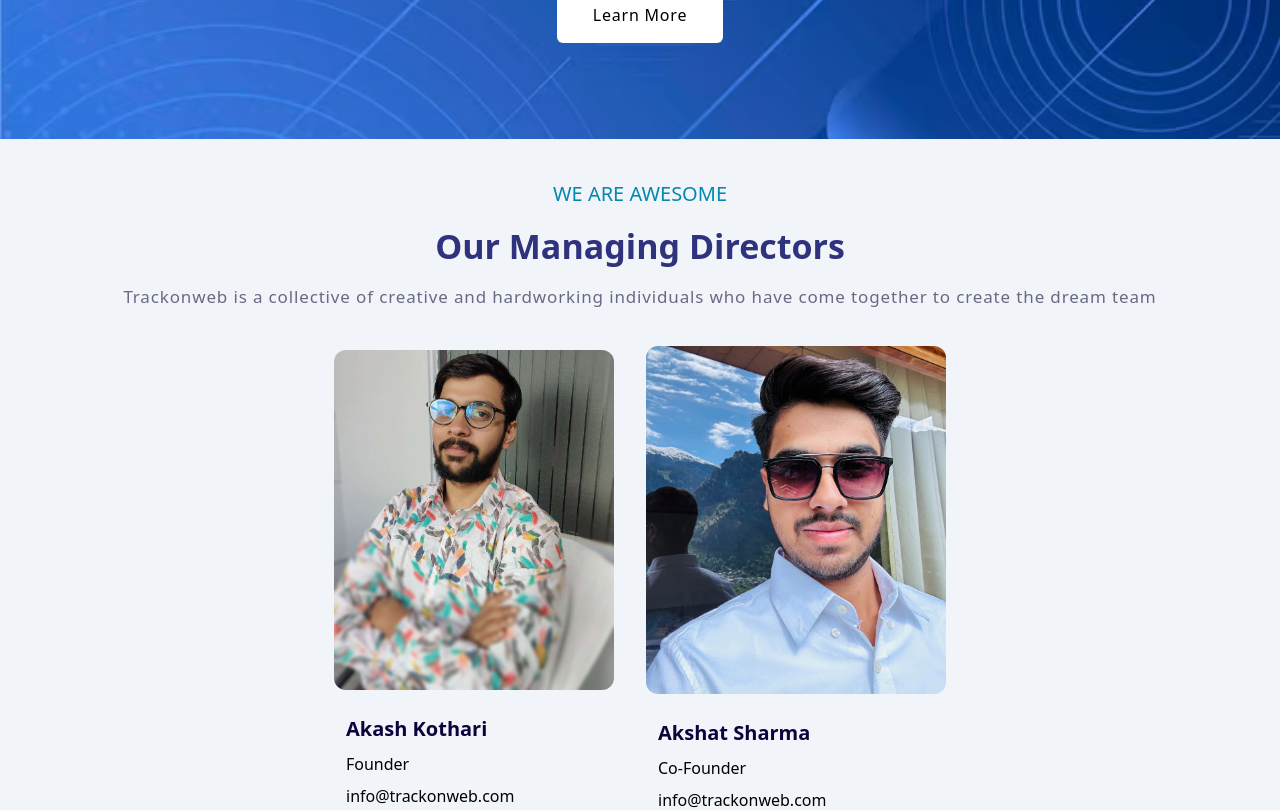
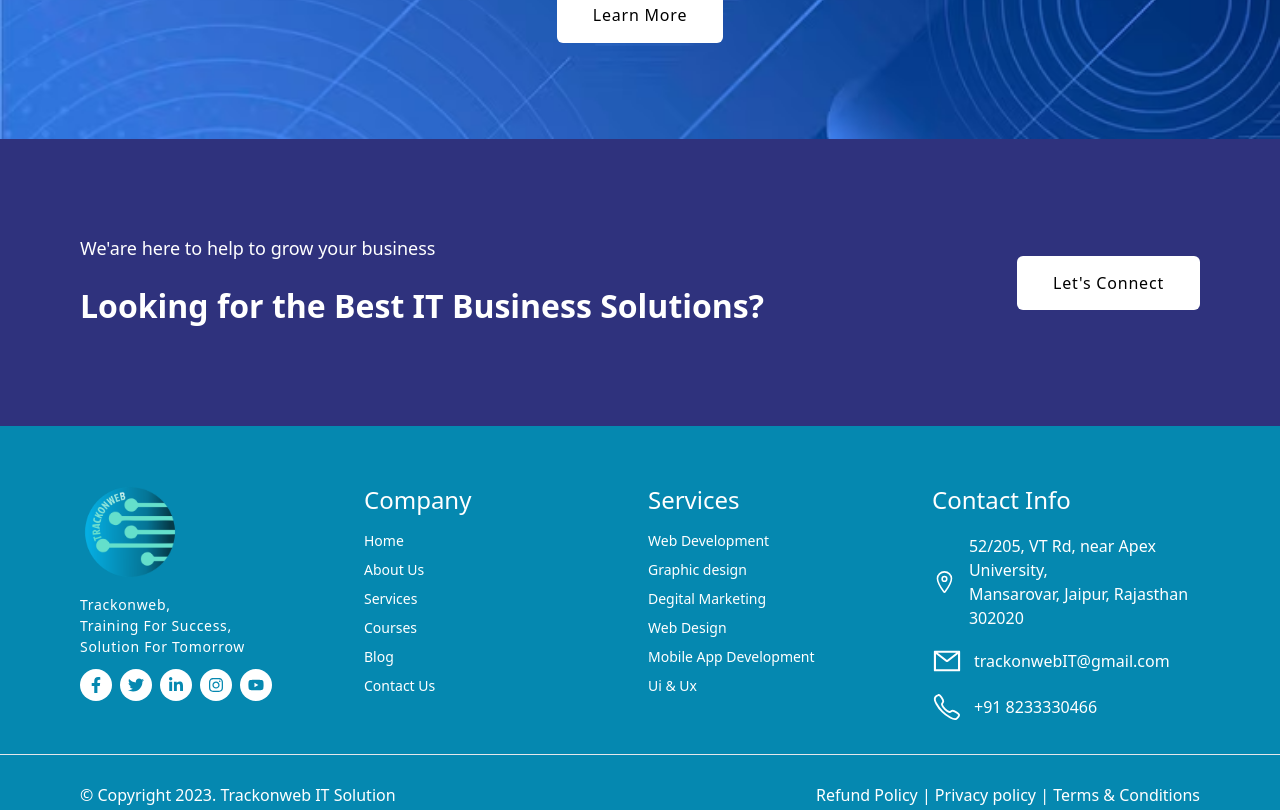
Before and after one commit to trackonweb/nextjs, a Next.js app: page /about in a window 1280 px wide. Shown: the part 3280-4090 px from the top of the page. Built offline with nearby package versions, Linux system fonts and the light colour scheme.

Commit message:
Update page.js

```diff
--- a/app/about/page.js
+++ b/app/about/page.js
@@ -45,7 +45,6 @@
       <Process/>
        <Better/>
 
-      <Director />
 
       {/* <Partnership /> */}
 
```
